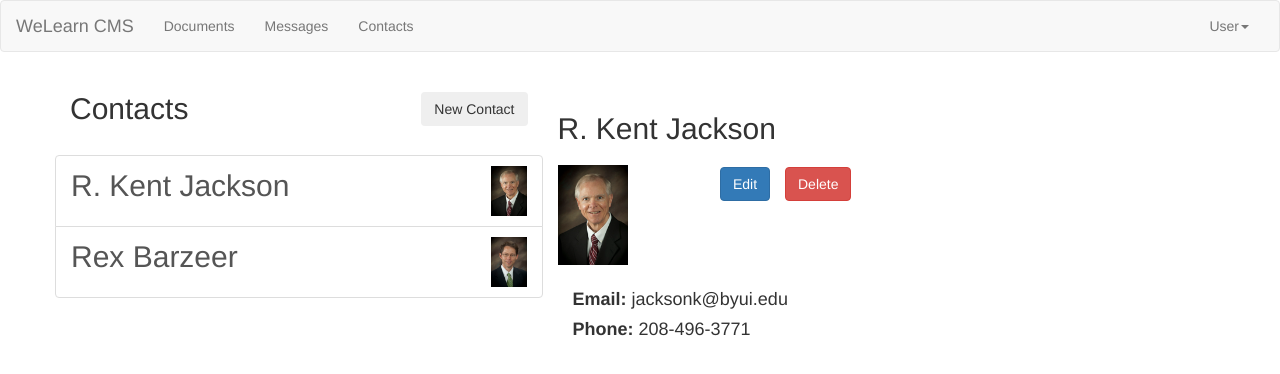
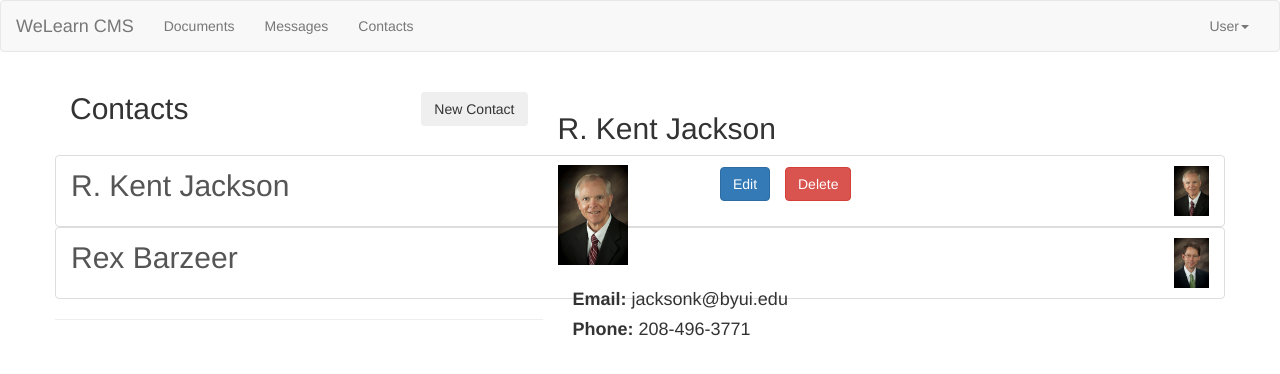
Before and after one commit to annmarieinlr/cms, an Angular app: page / in a window 1280 px wide. Shown: the top 374 px of the page. Built offline with nearby package versions, Linux system fonts and the light colour scheme.

Commit message:
quick update

```diff
--- a/src/app/app.module.ts
+++ b/src/app/app.module.ts
@@ -7,6 +7,7 @@ import { ContactsComponent } from './contacts/contacts.component';
 import { ContactListComponent } from './contacts/contact-list/contact-list.component';
 import { ContactDetailComponent } from './contacts/contact-detail/contact-detail.component';
 import { FormsModule } from '@angular/forms';
+import { ContactItemComponent } from './contacts/contact-item/contact-item.component';
 
 @NgModule({
   declarations: [
@@ -14,7 +15,8 @@ import { FormsModule } from '@angular/forms';
     HeaderComponent,
     ContactsComponent,
     ContactListComponent,
-    ContactDetailComponent
+    ContactDetailComponent,
+    ContactItemComponent
   ],
   imports: [
     BrowserModule,
--- /dev/null
+++ b/src/app/contacts/contact-item/contact-item.component.html
@@ -0,0 +1,16 @@
+
+
+<a href="#"
+class="list-group-item clearfix">
+    <div class="pull-left">
+        <p class="list-group-item-text">{{ contact.name }}</p>
+    </div>
+
+    <span class="pull-right">
+        <img
+        [src]="contact.imageUrl"
+        alt="{{ contact.name }}"
+        class="img-responsive"
+        style="max-height: 50px;">
+    </span>
+</a>
--- /dev/null
+++ b/src/app/contacts/contact-item/contact-item.component.ts
@@ -0,0 +1,38 @@
+import { Component, OnInit, Input, Output, EventEmitter } from '@angular/core';
+import { Contact } from '../contact.model';
+
+@Component({
+  selector: 'cms-contact-item',
+  templateUrl: './contact-item.component.html',
+  styleUrl: './contact-item.component.css'
+})
+
+
+export class ContactItemComponent implements OnInit{
+  @Input() contact: Contact;
+  @Output() contactSelected = new EventEmitter<void>();
+  // contacts: Contact[] = [
+  //   new Contact(
+  //     '1',
+  //    'R. Kent Jackson',
+  //    'jacksonk@byui.edu',
+  //    '208-496-3771',
+  //    '../../assets/images/jacksonk.jpg',
+  //    null),
+  //    new Contact(
+  //      '2',
+  //     'Rex Barzeer',
+  //     'barzeerR@byui.edu',
+  //     '208-496-3768',
+  //     '../../assets/images/barzeer.jpg',
+  //     null)
+  // ];
+  constructor() {}
+  ngOnInit(): void {
+
+  }
+
+  onSelected() {
+    this.contactSelected.emit();
+  }
+}
--- a/src/app/contacts/contact-list/contact-list.component.html
+++ b/src/app/contacts/contact-list/contact-list.component.html
@@ -15,21 +15,24 @@
 <div class="row">
     <div class="col-xs-12">
         <div class="list-group">
-        <a href="#"
-        class="list-group-item clearfix"
-        *ngFor="let contact of contacts">
-            <div class="pull-left">
-                <p class="list-group-item-text">{{ contact.name }}</p>
+            <div class="container">
+                <div class="row">
+                    <cms-contact-item
+                    *ngFor="let contactElem of contacts"
+                    [contact]="contactElem"
+                    (contactSelected)="onContactSelected(contactElem)">
+                </cms-contact-item>
+                </div>
             </div>
-
-            <span class="pull-right">
-                <img
-                [src]="contact.imageUrl"
-                alt="{{ contact.name }}"
-                class="img-responsive"
-                style="max-height: 50px;">
-            </span>
-        </a>
+    <hr>
+    <!-- <ul class="list-group"></ul>
+            <a
+            class="list-group-item"
+            style="cursor: pointer;"
+            *ngFor="let contact of contacts"
+            >
+        {{ contact.id }}, {{ contact.imageUrl }}
+        </a> -->
     </div>
     </div>
 </div>
--- a/src/app/contacts/contact-list/contact-list.component.ts
+++ b/src/app/contacts/contact-list/contact-list.component.ts
@@ -1,12 +1,14 @@
-import { Component } from '@angular/core';
+import { Component, EventEmitter, Output, OnInit } from '@angular/core';
 import { Contact } from '../contact.model';
 
 @Component({
   selector: 'cms-contact-list',
   templateUrl: './contact-list.component.html',
-  styleUrl: './contact-list.component.css'
+  styleUrl: './contact-list.component.css',
+
 })
-export class ContactListComponent {
+export class ContactListComponent implements OnInit {
+  @Output() contactWasSelected = new EventEmitter<Contact>();
   contacts: Contact[] = [
     new Contact(
        '1',
@@ -24,6 +26,10 @@ export class ContactListComponent {
        null)
   ];
 
-  constructor() {}
-  ngOnInit() {}
+     constructor() {}
+      ngOnInit() {}
+
+    onContactSelected(contact: Contact) {
+    this.contactWasSelected.emit(contact);
+  }
 }
```
Also changed, not shown: src/app/contacts/contact-item/contact-item.component.css (added), 1 other file (tests, documents, lock files or other folders).
